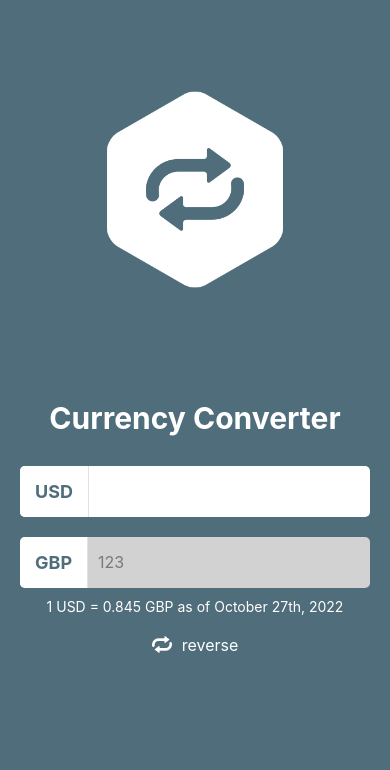
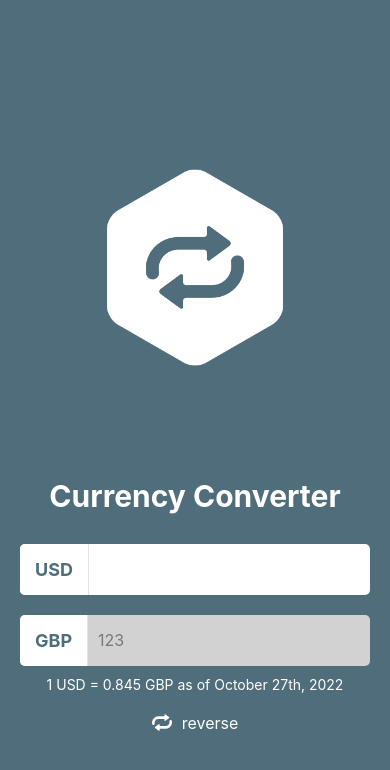
Before and after one commit to bivash1803/Currency_Converter, a React Native app: screen / in a window 390 px wide. Shown: the top 770 px of the page. Built offline with nearby package versions, Linux system fonts and the light colour scheme.

Commit message:
added KeyboardSpacer

```diff
--- /dev/null
+++ b/App/components/KeyboradSpacer.js
@@ -0,0 +1,46 @@
+import React, { useState, useEffect } from "react";
+import { View, StyleSheet, Keyboard, Dimensions, Platform } from "react-native";
+
+const styles = StyleSheet.create({
+  container: {
+    top: 0,
+    left: 0,
+    bottom: 0,
+  },
+});
+
+export const KeyboardSpacer = ({ style, onToggle = () => null }) => {
+  const [keyboardSpace, setKeyboardSpace] = useState(0);
+
+  useEffect(() => {
+    // useEffect выполняется при рендеринге страницы и выполняет функцию в return после выхода с экрана
+
+    const updateKeyboardSpace = (event) => {
+      if (!event.endCordinates) {
+        return;
+      }
+      const screenHeight = Dimensions.get("screen").height;
+      const newKeyboardSpace = screenHeight - event.endCordinates.screenY;
+      setKeyboardSpace(newKeyboardSpace);
+      onToggle(true, newKeyboardSpace);
+    };
+    const showEvt =
+      Platform.OS === "android" ? "keyboardDidShow" : "keyboardWillShow";
+    const showListener = Keyboard.addListener(showEvt, updateKeyboardSpace);
+
+    const resetKeyboardSpace = () => {
+      setKeyboardSpace(0);
+      onToggle(false, 0);
+    };
+    const hideEvt =
+      Platform.OS === "android" ? "keyboradDidHide" : "keyboardWillHide";
+    const hideListener = Keyboard.addListener(hideEvt, resetKeyboardSpace);
+
+    return () => {
+      showListener.remove();
+      hideListener.remove();
+    };
+  }, []); // [] - это зависимости, задают когда активироваться помимо рендера
+
+  return <View style={[styles.container, { height: keyboardSpace }, style]} />;
+};
--- a/App/screens/Home.js
+++ b/App/screens/Home.js
@@ -1,4 +1,4 @@
-import React from "react";
+import React, {useState} from "react";
 import { format } from "date-fns";
 import {
   View,
@@ -12,6 +12,7 @@ import {
 import { ConversionInput } from "../components/ConversionInput";
 import { Button } from "../components/Button";
 import colors from "../constants/colors";
+import { KeyboardSpacer } from "../components/KeyboradSpacer";
 
 const screen = Dimensions.get("window");
 
@@ -20,6 +21,9 @@ const styles = StyleSheet.create({
     flex: 1,
     backgroundColor: colors.blue,
     justifyContent: "center",
+  },
+  content: {
+    paddingTop: screen.width * 0.2,
   },
   logoContainer: {
     justifyContent: "center",
@@ -55,14 +59,18 @@ export default () => {
   const conversionRate = 0.845;
   const date = "2022-10-27";
 
+  const [scrollEbabled, setScrollEnabled] = useState(false);
+
+
+
   return (
     <View style={styles.container}>
-      <ScrollView>
       <StatusBar // не элемент а просто найстройка
         barStyle="light-content"
         backgroundColor={colors.blue}
       />
-
+      <ScrollView scrollEnabled={scrollEbabled}>
+        <View style={styles.content}>
           <View style={styles.logoContainer}>
             <Image
               style={styles.logoBackground}
@@ -92,9 +100,7 @@ export default () => {
             editable={false} // отключает ввод
           />
 
-        <Text
-          style={styles.text}
-        >
+          <Text style={styles.text}>
             {`1 ${baseCurrency} = ${conversionRate} ${quoteCurrency} as of ${format(
               new Date(date),
               "MMMM do, yyyy"
@@ -102,6 +108,8 @@ export default () => {
           </Text>
 
           <Button text="reverse" onPress={() => alert("TODO")} />
+          <KeyboardSpacer onToggle={visible => setScrollEnabled(visible)} />
+        </View>
       </ScrollView>
     </View>
   );
```
Lines whose indentation alone changed are shown as unchanged.
